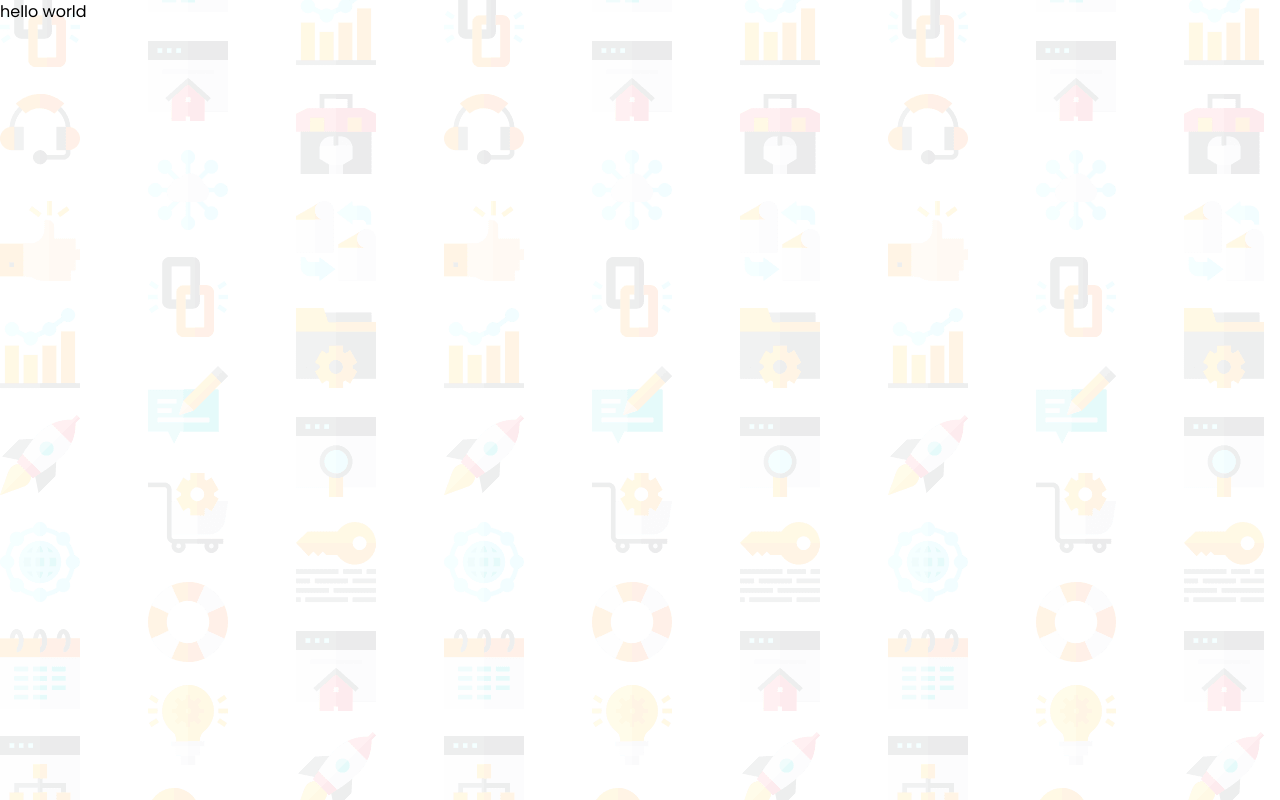
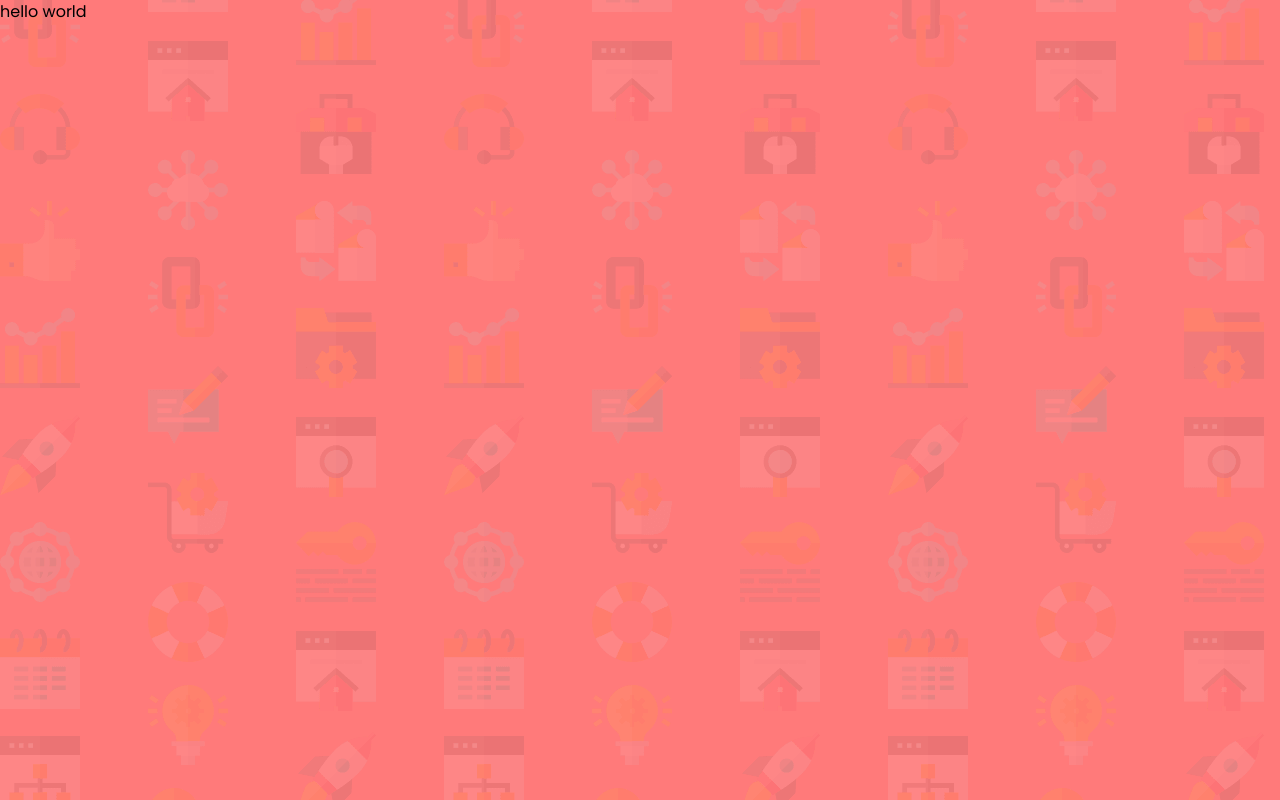
Before and after one commit to LauraToddCodes/ware-sign-up, a React (Create React App) app: page / in a window 1280 px wide. Built offline with nearby package versions, Linux system fonts and the light colour scheme.

Commit message:
Add theme colors and background underlay

```diff
--- a/src/App.tsx
+++ b/src/App.tsx
@@ -4,9 +4,12 @@ import React from "react"
 
 function App() {
 	return (
-		<div className="bg-[url('../public/bg-intro-mobile.png')] sm:bg-[url('../public/bg-intro-desktop.png')] min-h-screen">
-			<p>hello world</p>
-		</div>
+		<>
+			<div className="absolute inset-0 bg-red"></div>
+			<div className="bg-[url('../public/bg-intro-mobile.png')] sm:bg-[url('../public/bg-intro-desktop.png')] min-h-screen absolute inset-0">
+				<p>hello world</p>
+			</div>
+		</>
 	)
 }
 
--- a/tailwind.config.js
+++ b/tailwind.config.js
@@ -9,6 +9,18 @@ module.exports = {
 		fontFamily: {
 			sans: ["Poppins", "sans-serif"],
 		},
+		fontSize: {
+			base: "16px",
+		},
+		colors: {
+			red: "hsl(0, 100%, 74%)",
+			green: "hsl(154, 59%, 51%)",
+			dark: "hsl(249, 10%, 26%)",
+			grayish: "hsl(246, 25%, 77%)",
+		},
+		accentColor: {
+			blue: "hsl(248, 32%, 49%)",
+		},
 		extend: {},
 	},
 	plugins: [],
```
